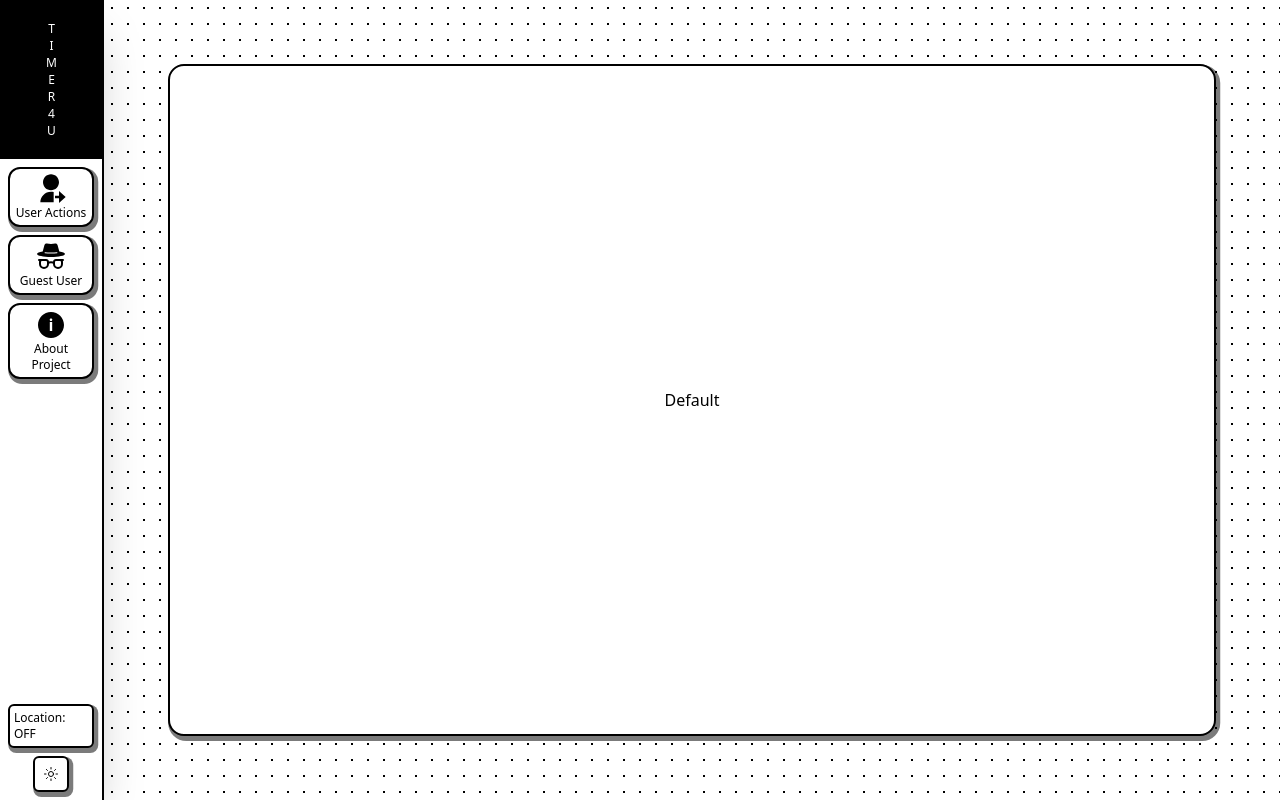
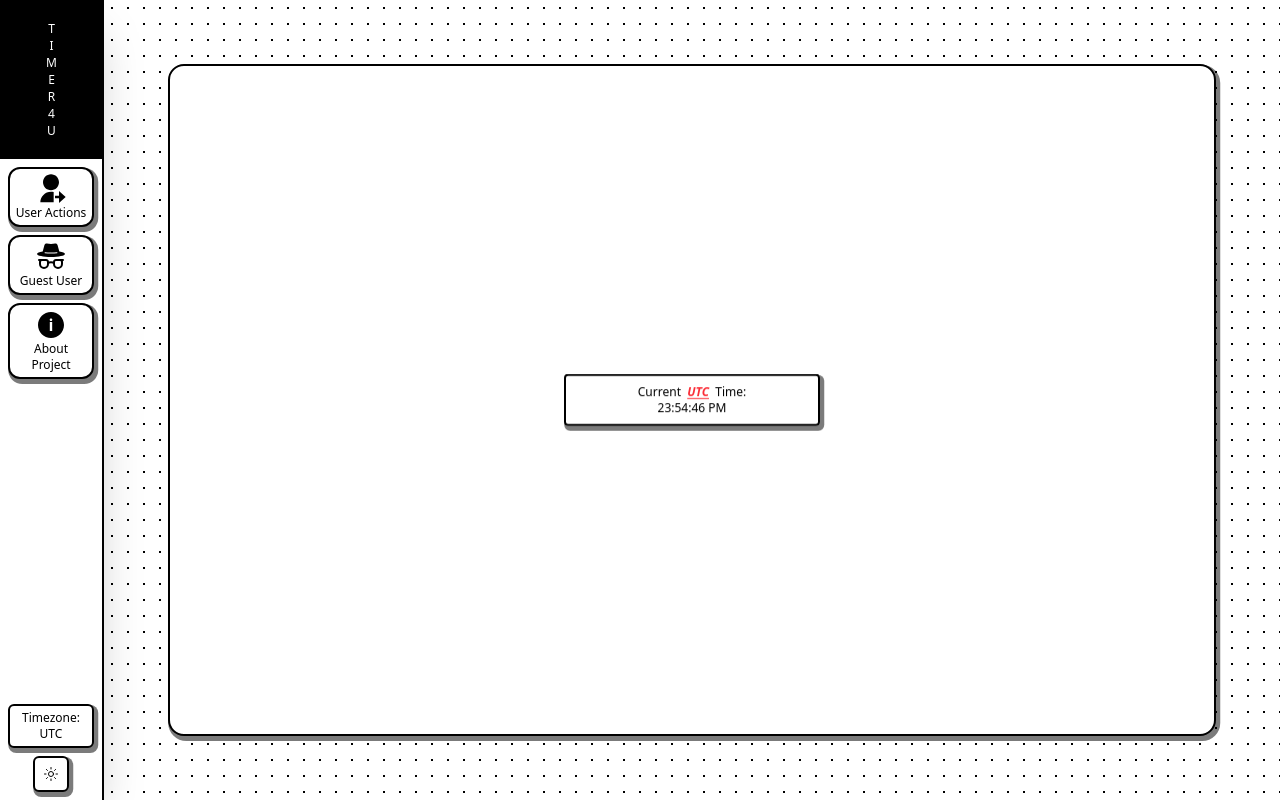
Before and after one commit to KediMengistu/Timer-project, a React (Vite) app in the folder timer-project-vite-react-redux-frontend/: page / in a window 1280 px wide. Built offline with nearby package versions, Linux system fonts and the light colour scheme.

Commit message:
Remove Location Redux State, Refactor Time Redux State, Completed Default Timer Rendering

```diff
--- a/timer-project-vite-react-redux-frontend/src/app/store.ts
+++ b/timer-project-vite-react-redux-frontend/src/app/store.ts
@@ -1,11 +1,11 @@
 import { configureStore } from "@reduxjs/toolkit";
 import themeReducer from "../features/theme/themeSlice";
-import locationReducer from "../features/location/locationSlice";
+import timeReducer from "../features/time/timeSlice";
 
 export const store = configureStore({
   reducer: {
     theme: themeReducer,
-    location: locationReducer,
+    time: timeReducer,
   },
 });
 
--- a/timer-project-vite-react-redux-frontend/src/components/App.tsx
+++ b/timer-project-vite-react-redux-frontend/src/components/App.tsx
@@ -3,16 +3,12 @@ import { useAppSelector } from "../app/hooks";
 import { useEffect } from "react";
 
 function App() {
-  const locationState = useAppSelector((state) => state.location.value);
+  const timezoneState = useAppSelector((state) => state.time.timezone);
   const themeState = useAppSelector((state) => state.theme.value);
 
   useEffect(() => {
-    if (localStorage.getItem("location") === null) {
-      localStorage.setItem("location", JSON.stringify(false));
-    } else {
-      localStorage.setItem("location", JSON.stringify(locationState));
-    }
-  }, [locationState]);
+    localStorage.setItem("timezone", timezoneState);
+  }, [timezoneState]);
 
   useEffect(() => {
     if (themeState) {
--- a/timer-project-vite-react-redux-frontend/src/components/default-components/DefaultMainContent.tsx
+++ b/timer-project-vite-react-redux-frontend/src/components/default-components/DefaultMainContent.tsx
@@ -1,22 +1,91 @@
-import { AnimatePresence, motion } from "motion/react";
-import { useLocation } from "react-router";
+import { useEffect, useState } from "react";
+import { useAppSelector } from "../../app/hooks";
+import { AnimatePresence, motion } from "framer-motion";
 
 function DefaultMainContent() {
-  const location = useLocation();
+  const [time, setTime] = useState(new Date());
+  const timezoneState = useAppSelector((state) => state.time.timezone);
+
+  useEffect(() => {
+    const timer = setTimeout(() => {
+      setTime(new Date());
+    }, 1000);
+
+    return () => clearTimeout(timer);
+  }, [time]);
+
   return (
-    <AnimatePresence mode="wait">
-      <motion.div
-        key={location.pathname}
-        initial={{ opacity: 0, y: 20 }}
-        animate={{ opacity: 1, y: 0 }}
-        exit={{ opacity: 0, y: -20 }}
-        transition={{ duration: 0.3, ease: "easeInOut" }}
-        style={{ willChange: "transform", backfaceVisibility: "hidden" }}
-        className="flex flex-1 items-center justify-center"
-      >
-        Default
-      </motion.div>
-    </AnimatePresence>
+    <h1 className="text-center text-xs text-black dark:text-white">
+      Current{" "}
+      <AnimatePresence mode="wait">
+        {timezoneState === "local" ? (
+          <motion.span
+            key="timezoneSpanLocal"
+            initial={{ opacity: 0 }}
+            animate={{ opacity: 1 }}
+            exit={{ opacity: 0 }}
+            transition={{ duration: 0.5 }}
+            className="inline-block w-7 text-center font-bold text-red-500 italic underline underline-offset-2 dark:text-yellow-400"
+          >
+            Local
+          </motion.span>
+        ) : (
+          <motion.span
+            key="timezoneSpanUTC"
+            initial={{ opacity: 0 }}
+            animate={{ opacity: 1 }}
+            exit={{ opacity: 0 }}
+            transition={{ duration: 0.5 }}
+            className="inline-block w-7 text-center font-bold text-red-500 italic underline underline-offset-2 dark:text-yellow-400"
+          >
+            {timezoneState}
+          </motion.span>
+        )}
+      </AnimatePresence>{" "}
+      Time: <br />
+      <AnimatePresence mode="wait">
+        {timezoneState === "local" ? (
+          <motion.span
+            key="timeSpanLocal"
+            initial={{ opacity: 0 }}
+            animate={{ opacity: 1 }}
+            exit={{ opacity: 0 }}
+            transition={{ duration: 0.5 }}
+          >
+            {time.getHours() < 10 ? "0" + time.getHours() : time.getHours()}:
+            {time.getMinutes() < 10
+              ? "0" + time.getMinutes()
+              : time.getMinutes()}
+            :
+            {time.getSeconds() < 10
+              ? "0" + time.getSeconds()
+              : time.getSeconds()}
+            {time.getHours() < 12 ? " AM" : " PM"}
+          </motion.span>
+        ) : (
+          <motion.span
+            key="timeSpanUTC"
+            initial={{ opacity: 0 }}
+            animate={{ opacity: 1 }}
+            exit={{ opacity: 0 }}
+            transition={{ duration: 0.5 }}
+          >
+            {time.getUTCHours() < 10
+              ? "0" + time.getUTCHours()
+              : time.getUTCHours()}
+            :
+            {time.getUTCMinutes() < 10
+              ? "0" + time.getUTCMinutes()
+              : time.getUTCMinutes()}
+            :
+            {time.getUTCSeconds() < 10
+              ? "0" + time.getUTCSeconds()
+              : time.getUTCSeconds()}
+            {time.getUTCHours() < 12 ? " AM" : " PM"}
+          </motion.span>
+        )}
+      </AnimatePresence>
+    </h1>
   );
 }
 
--- /dev/null
+++ b/timer-project-vite-react-redux-frontend/src/components/default-components/DefaultMainContentContainer.tsx
@@ -0,0 +1,27 @@
+import { AnimatePresence, motion } from "motion/react";
+import { useLocation } from "react-router";
+import DefaultMainContent from "./DefaultMainContent";
+
+function DefaultMainContentContainer() {
+  const location = useLocation();
+
+  return (
+    <AnimatePresence mode="wait">
+      <motion.div
+        key={location.pathname}
+        initial={{ opacity: 0, y: 20 }}
+        animate={{ opacity: 1, y: 0 }}
+        exit={{ opacity: 0, y: -20 }}
+        transition={{ duration: 0.3, ease: "easeInOut" }}
+        style={{ willChange: "transform", backfaceVisibility: "hidden" }}
+        className="flex flex-1 items-center justify-center"
+      >
+        <div className="pointer-events-none flex w-64 items-center justify-center rounded-sm border-2 border-black p-2! shadow-[2.25px_3px_0_2px_rgba(0,0,0,0.516)] dark:border-gray-700">
+          <DefaultMainContent />
+        </div>
+      </motion.div>
+    </AnimatePresence>
+  );
+}
+
+export default DefaultMainContentContainer;
--- a/timer-project-vite-react-redux-frontend/src/components/default-components/Navbar.tsx
+++ b/timer-project-vite-react-redux-frontend/src/components/default-components/Navbar.tsx
@@ -7,14 +7,14 @@ import { toggleTheme } from "../../features/theme/themeSlice";
 import { IoSunnyOutline, IoMoonOutline } from "react-icons/io5";
 import { useState } from "react";
 import { NavLink } from "react-router";
-import { toggleLocation } from "../../features/location/locationSlice";
+import { toggleTimezone } from "../../features/time/timeSlice";
 
 function Navbar() {
   const [userActionsState, setUserActionsState] = useState(false);
   const [guestTimerState, setGuestTimerState] = useState(false);
   const [aboutOptionState, setAboutOptionsState] = useState(false);
   const themeState = useAppSelector((state) => state.theme.value);
-  const locationState = useAppSelector((state) => state.location.value);
+  const timezoneState = useAppSelector((state) => state.time.timezone);
   const dispatch = useAppDispatch();
 
   const closeAllMenus = () => {
@@ -228,35 +228,35 @@ function Navbar() {
         <button
           className="flex h-fit w-[86px] flex-row rounded-md border-2 border-black bg-white p-1! shadow-[2.25px_3px_0_2px_rgba(0,0,0,0.516)] hover:cursor-pointer hover:bg-black hover:text-white md:w-full dark:border-gray-600 dark:bg-gray-700 dark:text-white dark:hover:bg-black"
           onClick={() => {
-            dispatch(toggleLocation());
+            dispatch(toggleTimezone());
           }}
         >
-          <h1 className="text-left text-xs">
-            Location:<span> </span>
+          <h1 className="text-center text-xs">
+            Timezone:<span> </span>
             <span>
               <AnimatePresence mode="wait">
-                {locationState ? (
+                {timezoneState === "local" ? (
                   <>
                     <motion.span
-                      key="locationSpanON"
+                      key="timezoneSpanLocal"
                       initial={{ opacity: 0, y: 20 }}
                       animate={{ opacity: 1, y: 0 }}
                       exit={{ opacity: 0, y: -20 }}
                       transition={{ duration: 0.3 }}
                     >
-                      ON
+                      Local
                     </motion.span>
                   </>
                 ) : (
                   <>
                     <motion.span
-                      key="locationSpanOFF"
+                      key="timezoneSpan UTC"
                       initial={{ opacity: 0, y: 20 }}
                       animate={{ opacity: 1, y: 0 }}
                       exit={{ opacity: 0, y: -20 }}
                       transition={{ duration: 0.3 }}
                     >
-                      OFF
+                      UTC
                     </motion.span>
                   </>
                 )}
--- a/timer-project-vite-react-redux-frontend/src/features/location/locationSlice.ts
+++ /dev/null
@@ -1,26 +0,0 @@
-import { createSlice } from "@reduxjs/toolkit";
-
-export interface locationState {
-  value: boolean;
-}
-
-const initialState = {
-  value:
-    localStorage.getItem("location") !== null
-      ? JSON.parse(localStorage.getItem("location")!)
-      : false,
-} as locationState;
-
-export const locationSlice = createSlice({
-  name: "location",
-  initialState,
-  reducers: {
-    toggleLocation: (state) => {
-      state.value = !state.value;
-    },
-  },
-});
-
-export const { toggleLocation } = locationSlice.actions;
-
-export default locationSlice.reducer;
--- /dev/null
+++ b/timer-project-vite-react-redux-frontend/src/features/time/timeSlice.ts
@@ -0,0 +1,34 @@
+import { createSlice } from "@reduxjs/toolkit";
+
+export interface timeBreakdown {
+  hours: number;
+  minutes: number;
+  seconds: number;
+}
+
+export interface timeState {
+  timezone: "local" | "UTC";
+}
+
+const initialState = {
+  timezone:
+    localStorage.getItem("timezone") !== null
+      ? localStorage.getItem("timezone")
+      : "UTC",
+} as timeState;
+
+export const timeSlice = createSlice({
+  name: "time",
+  initialState,
+  reducers: {
+    toggleTimezone: (state) => {
+      state.timezone === "local"
+        ? (state.timezone = "UTC")
+        : (state.timezone = "local");
+    },
+  },
+});
+
+export const { toggleTimezone } = timeSlice.actions;
+
+export default timeSlice.reducer;
--- a/timer-project-vite-react-redux-frontend/src/main.tsx
+++ b/timer-project-vite-react-redux-frontend/src/main.tsx
@@ -6,7 +6,7 @@ import { store } from "./app/store.ts";
 import { Provider } from "react-redux";
 import DefaultView from "./components/default-components/DefaultView.tsx";
 import DefaultMainComponent from "./components/default-components/DefaultMainComponent.tsx";
-import DefaultMainContent from "./components/default-components/DefaultMainContent.tsx";
+import DefaultMainContentContainer from "./components/default-components/DefaultMainContentContainer.tsx";
 import SignUpForm from "./components/auth-components/SignUpForm.tsx";
 import SignInForm from "./components/auth-components/SignInForm.tsx";
 import ForgotPasswordForm from "./components/auth-components/ForgotPasswordForm.tsx";
@@ -26,7 +26,7 @@ const router = createBrowserRouter([
             children: [
               {
                 index: true,
-                element: <DefaultMainContent />,
+                element: <DefaultMainContentContainer />,
               },
               {
                 path: "signup",
```
